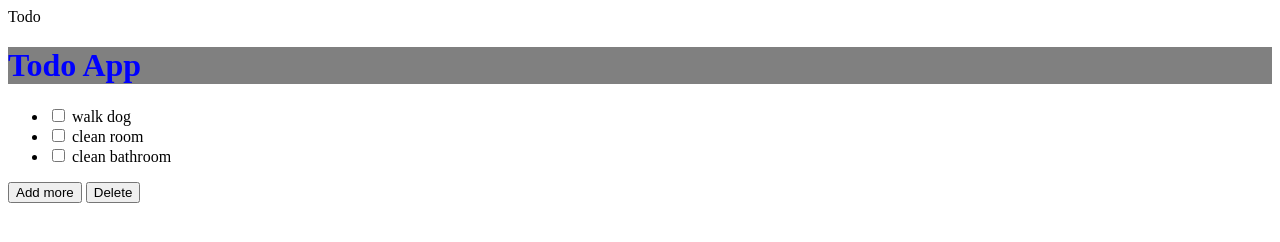
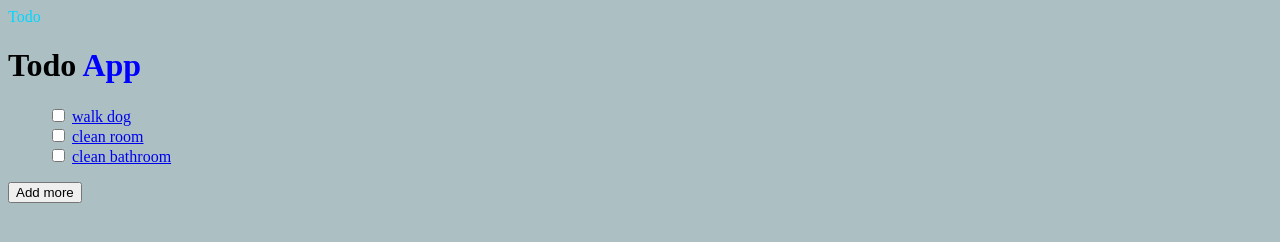
Before and after one commit to ismaelkamahate/CourseWork, a plain HTML site: page index.html in a window 1280 px wide. Drawn offline with Linux system fonts and the light colour scheme.

Commit message:
making links to other page

```diff
--- a/index.css
+++ b/index.css
@@ -0,0 +1,11 @@
+body{
+    background-color:#acc0c4;
+    color:#00d6ff;
+}
+
+h1{
+    color:blue;
+
+}
+li{list-style:none;}
+.name{color:black;}
--- a/index.html
+++ b/index.html
@@ -1,19 +1,21 @@
+<html>
 <head>
     <tittle>Todo</tittle>
+    <link rel="stylesheet" href="index.css" />
 </head>
 <body>
-    <h1 style="color:blue; background-color:gray;" >Todo App</h1>
-    <ul>
+    <h1><span class="name">Todo </span>App</h1>
+     <ul>
         <li>
-            <input type="checkbox" /> walk dog
+            <input type="checkbox" /> <a href="show.html">walk dog</a>
         </li>
-             <li>
-                 <input type="checkbox" /> clean room
-             </li>
-                  <li>
-                      <input type="checkbox" /> clean bathroom
-                  </li>
+        <li>
+            <input type="checkbox" /> <a href="show2.html">clean room</a>
+        </li>
+        <li>
+            <input type="checkbox" /> <a href="show3.html">clean bathroom</a>
+        </li>
     </ul>
     <button type="button">Add more</button>
-        <button type="button">Delete</button>
 </body>
+</html>
```
Also changed, not shown: show.html (added, +15 -0 lines), show2.html (added, +15 -0 lines), show3.html (added, +15 -0 lines), style.css (line endings or trailing spaces).
